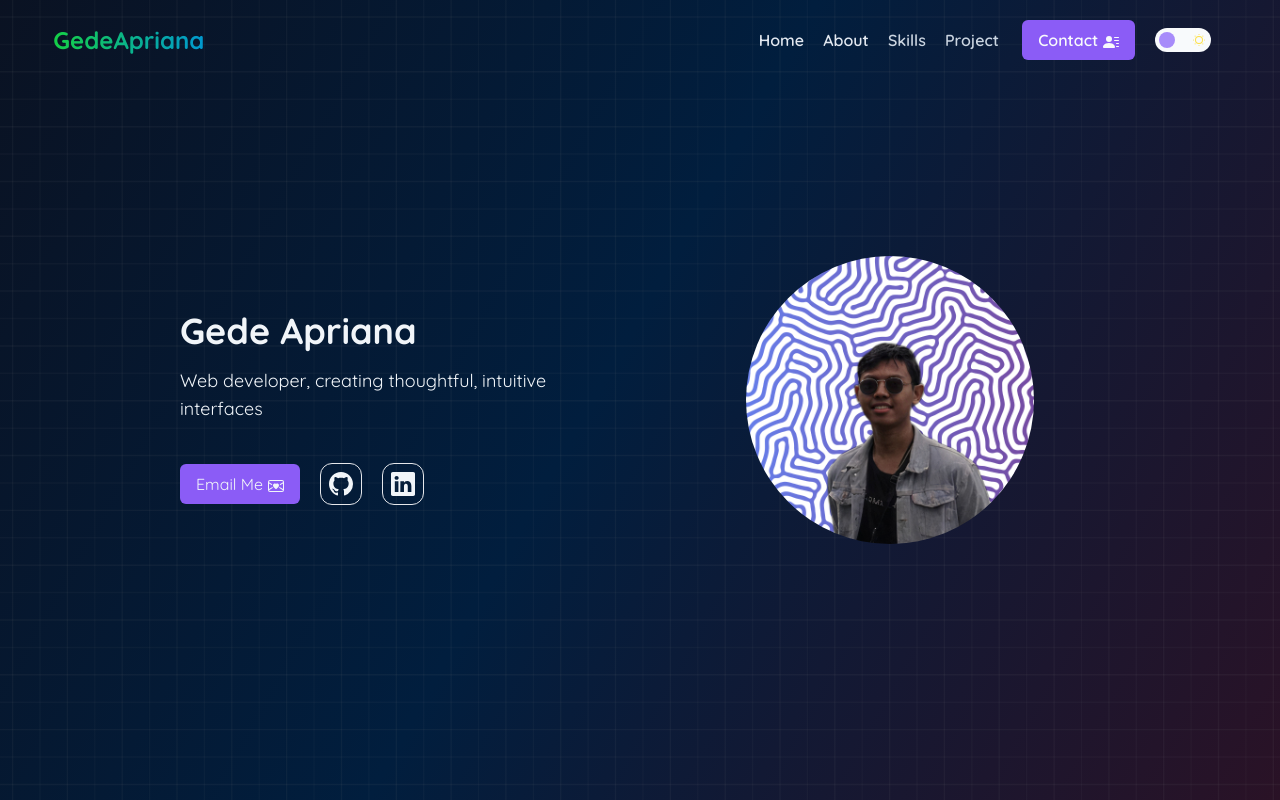
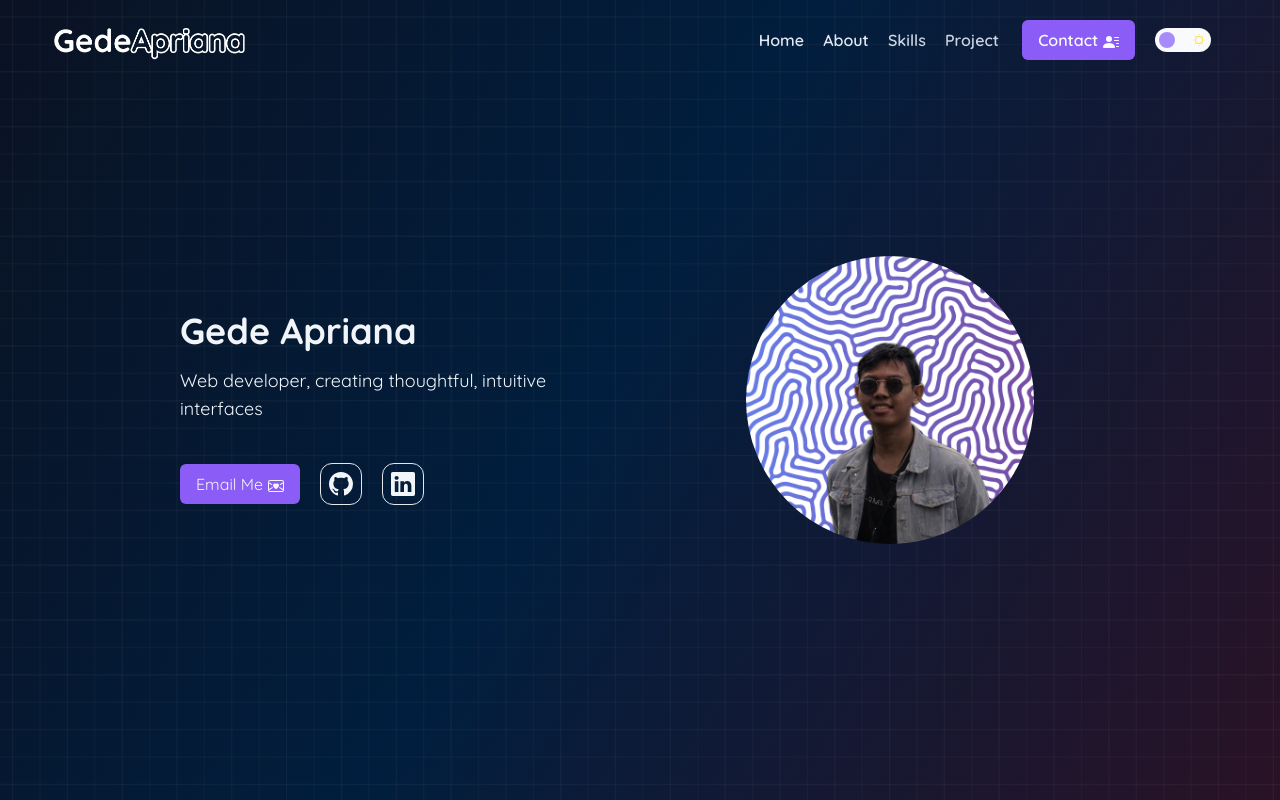
Before and after one commit to gedeapriana/gedeapriana.github.io, a React (Create React App) app: page / in a window 1280 px wide. Shown: the top 800 px of the page. Built offline with nearby package versions, Linux system fonts and the light colour scheme.

Commit message:
finish contact form

```diff
--- a/public/index.html
+++ b/public/index.html
@@ -22,7 +22,7 @@
       work correctly both with client-side routing and a non-root public URL.
       Learn how to configure a non-root public URL by running `npm run build`.
     -->
-  <title>React App</title>
+  <title>gedeapriana | Portfolio</title>
 </head>
 
 <body style="background-color: #ebebeb; overflow-x: hidden">
--- a/src/components/Footer.jsx
+++ b/src/components/Footer.jsx
@@ -7,6 +7,7 @@ import reactIcon from "./assets/footer/react.png"
 import sassIcon from "./assets/footer/sass.png"
 import tailwindIcon from "./assets/footer/tailwind.png"
 import {
+  ArrowClockwise, CheckCircle,
   CloudDownload,
   EnvelopeHeart,
   Facebook,
@@ -20,6 +21,25 @@ import {
 
 
 const Footer = () => {
+
+  const scriptURL = 'https://script.google.com/macros/s/AKfycbz8b3juFCPWW5TGL356_AqCV0mwMD6S3KBRJC3mQONSoePoNZZ7aWAPq2-NpOOuIgqB/exec';
+  const form = document.forms['submit-to-google-sheet']
+
+  const formOnSubmit = (e) => {
+    e.preventDefault()
+    document.querySelector(".send-logo").classList.toggle("hidden");
+    document.querySelector(".loading-logo").classList.toggle("hidden");
+    fetch(scriptURL, { method: 'POST', body: new FormData(form)})
+      .then(response => {
+        document.querySelector(".send-logo").classList.toggle("hidden");
+        document.querySelector(".loading-logo").classList.toggle("hidden");
+        document.querySelector(".success-logo").classList.toggle("hidden");
+      })
+      .catch(error => console.error('Error!', error.message))
+
+  }
+
+
   return (
     <div className="footer-root w-full dark:bg-slate-800 local-primary-font bg-slate-50" id={"footer-root"}>
       <div className="footer-wrapper mx-auto md:w-11/12 2xl:w-3/5 w-11/12 py-16">
@@ -42,22 +62,24 @@ const Footer = () => {
               <div className="drop-line w-full md:w-7/12 p-8">
                   <h1 className={"text-xl text-violet-400 font-bold py-3"}>Let's Talk</h1>
                   <p className={"text-slate-900 dark:text-slate-50"}>To request a quote or want to meet up for coffee, contact me directly or fill out the form and i will get back to you soon</p>
-                  <form action="" className={"w-full py-5 flex flex-col items-start justify-center"}>
+                  <form onSubmit={formOnSubmit} name={"submit-to-google-sheet"} action="" className={"w-full py-5 flex flex-col items-start justify-center"}>
                     <div className="full-name w-full my-1">
                       <label htmlFor={"full-name"} className={"font-semibold text-violet-400"}>Name</label>
-                      <input id={"full-name"} type="text" placeholder={"ex: Apriana"} className={"w-full bg-violet-100 dark:bg-slate-900 p-2 rounded-md my-2 dark:text-slate-50"} required/>
+                      <input id={"full-name"} name={"name"} type="text" placeholder={"ex: Apriana"} className={"w-full bg-violet-100 dark:bg-slate-900 p-2 rounded-md my-2 dark:text-slate-50"} required/>
                     </div>
                     <div className="email w-full my-1">
                       <label htmlFor={"email"} className={"font-semibold text-violet-400"}>Email</label>
-                      <input id={"email"} type="email" placeholder={"Your email here..."} className={"w-full bg-violet-100 dark:bg-slate-900 p-2 rounded-md my-2 dark:text-slate-50"} required/>
+                      <input id={"email"} type="email" name={"email"} placeholder={"Your email here..."} className={"w-full bg-violet-100 dark:bg-slate-900 p-2 rounded-md my-2 dark:text-slate-50"} required/>
                     </div>
                     <div className="email w-full my-1">
                       <label htmlFor={"message"} className={"font-semibold text-violet-400"}>Message</label>
                       <textarea name="message" id="message" className={"block w-full bg-violet-100 p-2 rounded-md my-2 dark:bg-slate-900 h-40 dark:text-slate-50"} placeholder={"Your message here..."}></textarea>
                     </div>
 
-                    <button type={"submit"} className={"bg-violet-400 px-4 py-2 text-slate-50 my-5 md:text-lg text-md ml-auto rounded-md font-semibold hover:bg-blue-300 transition-all"}>Send Message<Send className={"inline-block ml-2"} /></button>
+                    <button type={"submit"} className={"bg-violet-400 px-4 py-2 text-slate-50 my-5 md:text-lg text-md ml-auto rounded-md font-semibold hover:bg-blue-300 transition-all"}>Send Message<Send className={"inline-block ml-2 send-logo"}/> <ArrowClockwise className={"hidden loading-logo inline text-xl animate-spin duration-100"}/> <CheckCircle className={"success-logo text-xl inline hidden"} /></button>
+
                   </form>
+
               </div>
               <div className="contact-me w-full md:w-5/12 p-8">
                 <h1 className={"text-xl text-violet-400 font-bold py-3"}>Contact me</h1>
--- a/src/components/Navbar.jsx
+++ b/src/components/Navbar.jsx
@@ -5,6 +5,7 @@ import "./css/classes.css";
 import "./css/dark-toggle.css";
 import {List, PersonLinesFill} from "react-bootstrap-icons";
 import Darktoggle from "./Darktoggle";
+import navbarBrand from "./assets/navbar/brand.png";
 
 const Navbar = () => {
 
@@ -46,7 +47,7 @@ const Navbar = () => {
             href={"#home-root"}
             className="text-white nav-brand text-2xl local-primary-font font-bold"
           >
-            GedeApriana
+            <img src={navbarBrand} className={"md:w-48 w-40"} alt="gedeapriana"/>
           </a>
         </div>
         <div className="navbar-list w-[380px] hidden md:inline-block ml-auto">
--- a/src/components/css/navbar.css
+++ b/src/components/css/navbar.css
@@ -1,8 +1,3 @@
-.nav-brand {
-  background: #15CF46;
-  background: linear-gradient(to right, #15CF46 0%, #0098CF 100%);
-  -webkit-background-clip: text;
-  -webkit-text-fill-color: transparent;
-}
+
 
 /*# sourceMappingURL=navbar.css.map */
--- a/src/components/sass/navbar.sass
+++ /dev/null
@@ -1,5 +0,0 @@
-.nav-brand
-  background: #15CF46
-  background: linear-gradient(to right, #15CF46 0%, #0098CF 100%)
-  -webkit-background-clip: text
-  -webkit-text-fill-color: transparent
```
Also changed, not shown: src/components/assets/navbar/brand.png (added), 1 other file (tests, documents, lock files or other folders).
